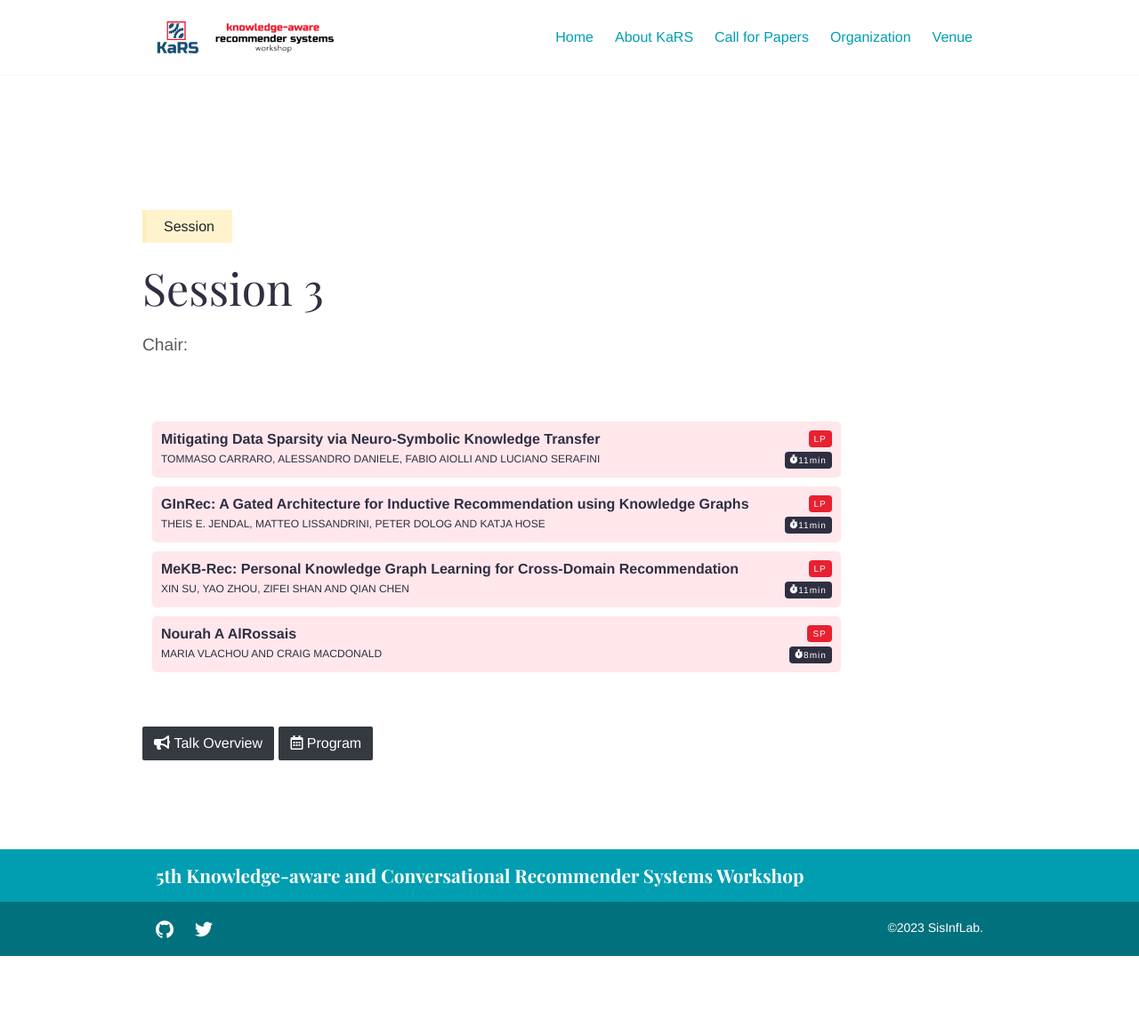
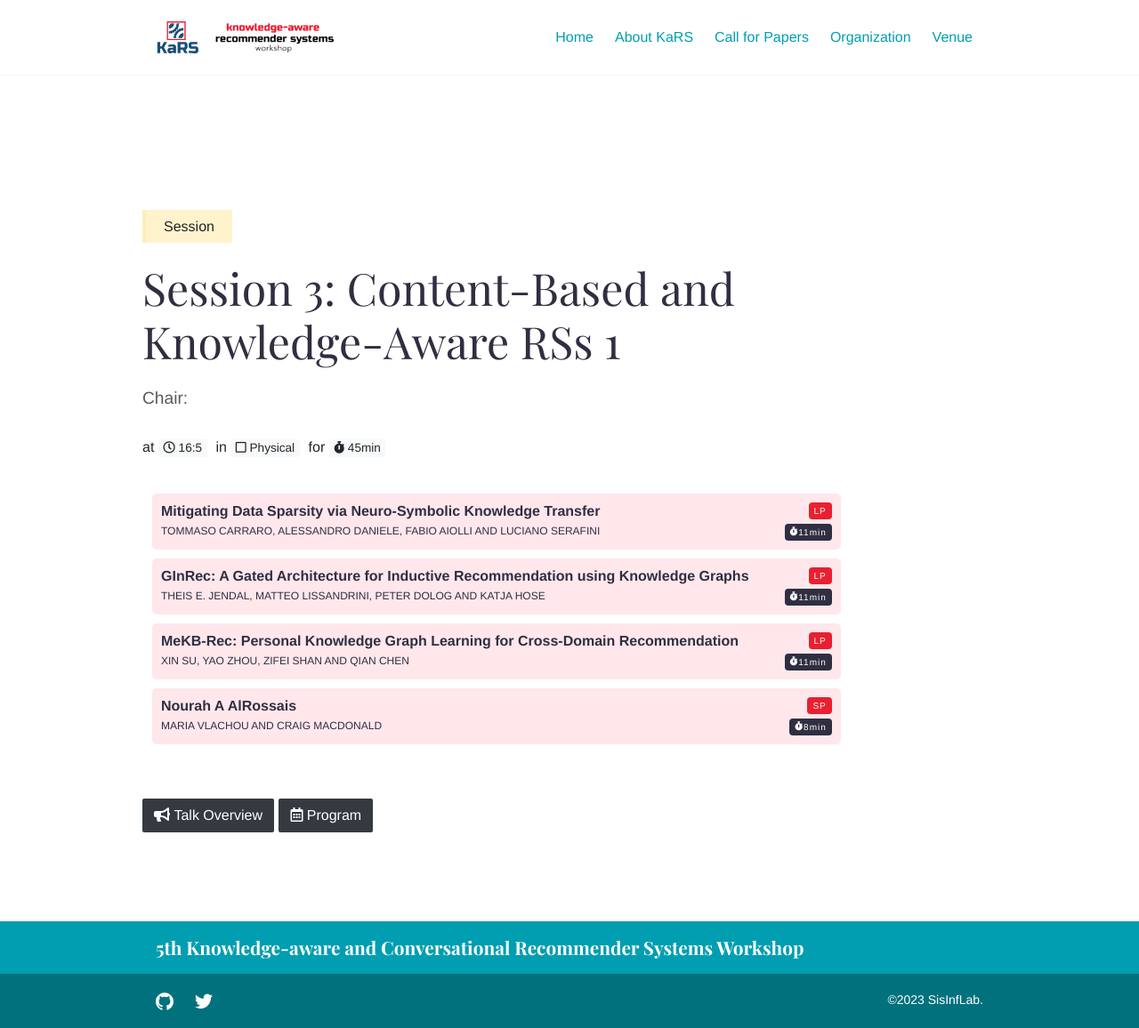
Before and after one commit to kars-workshop/2023, a Jekyll site: the page built from _talks/session3.md, in a window 1280 px wide. Shown: the whole page at 89% size. Built offline with Jekyll 4.4.1, drawn with Linux system fonts in a browser that asks for light colours; before the commit the page ends 1075 px from its top, so only the background shows below that.

Commit message:
Update session3.md

```diff
--- a/_talks/session3.md
+++ b/_talks/session3.md
@@ -1,5 +1,5 @@
 ---
-name: Session 3
+name: "Session 3: Content-Based and Knowledge-Aware RSs 1"
 data: session3
 speakers:
   - Vito Walter Anelli
```
